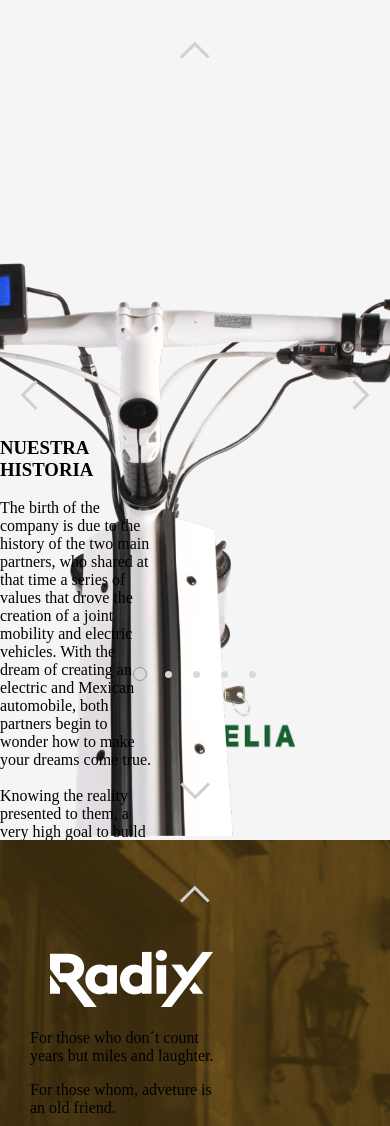
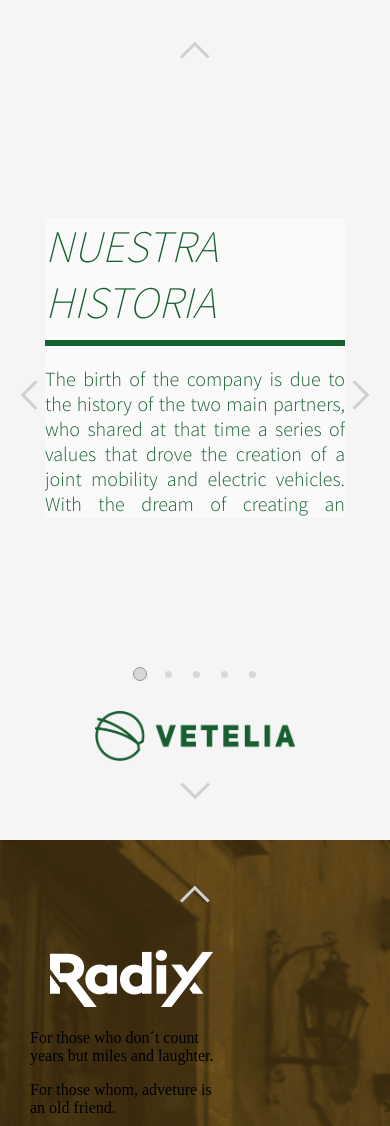
Before and after one commit to PabloArty/VETELIA, a PHP site: page / in a window 390 px wide. Shown: the part 848-1974 px from the top of the page. Run offline with PHP 8.4, Linux system fonts and the light colour scheme; some libraries are stand-ins or nearby versions.

Commit message:
Ajustes en sección About Us
asdf

```diff
--- a/css/estilo.css
+++ b/css/estilo.css
@@ -55,9 +55,11 @@ section{
 	font-family: 'Source Sans Pro', sans-serif;
 	font-weight: 300 !important;
 }
+/*
 .active{
 	text-decoration: underline;
 }
+*/
 
 .logo_verde{
 	position: absolute;
@@ -152,16 +154,37 @@ section{
 	left: 0px;
 }
 .image-slide-one img{
-	width: 60%;
   	position: relative;
-  	max-width: 780px;
-  	min-width: 550px;
+  	width: 750px;
 }
 .txt-slide-one{
+	font-family: 'Source Sans Pro', sans-serif;
+	text-decoration: none !important;
 	position: absolute;
 	z-index: 3;
-	width: 40%;
-	max-width: 650px;
+	width: 20%;
+	max-width: 450px;
+	min-width: 380px;
+	text-align: justify;
+	right: 6%;
+  	top: 205px;
+  	color: #165F30;
+  	background-color: rgba(255,255,255,0.5);
+}
+.txt-slide-one h3{
+	font-size: 45px;
+  	font-weight: 200;
+  	font-style: italic;
+  	margin: 0px 0px 10px 0px;
+  	width: 100px;
+}
+.txt-slide-one p{
+	font-weight: 300;
+}
+.bar-slide-one{
+	width: 100%;
+	height: 6px;
+	background-color: #165F30;
 }
 /* ABOUT US */
 
@@ -219,3 +242,42 @@ section{
 
 }
 /* PRODUCTOS */
+
+/* MEDIA QUERY DE 1250px HACIE ABAJO */
+@media (max-width: 1250px){
+
+	.txt-slide-one{
+		height: 300px;
+		overflow: scroll;
+		width: 570px;
+		top: 200px;
+	}
+}
+/* MEDIA QUERY DE 1250px HACIE ABAJO */
+
+
+/* MEDIA QUERY DE 980px HACIE ABAJO */
+@media (max-width: 980px){
+	.image-slide-one img
+	{
+	display: none;
+	}
+	.txt-slide-one{
+		position: relative;
+		text-decoration: none !important;
+		margin: 0 auto;
+		top:-50px;
+		right: 0px;
+		height: 300px;
+		overflow: scroll;
+		min-width: 270px;
+		width: 300px;
+	}
+	.txt-slide-one h3{
+		width: auto;
+	}
+	.txt-slide-one p{
+		font-size: 20px;
+	}
+}
+/* MEDIA QUERY DE 980px HACIE ABAJO */
--- a/index.php
+++ b/index.php
@@ -3,10 +3,11 @@
 <head>
 	<meta charset="UTF-8">
 	<title>VETELIA</title>
+    <meta name="viewport" content="width=device-width, user-scalable=no">
 	<link rel="stylesheet" href="css/jquery.fullPage.css">
 	<link rel="stylesheet" href="css/iconos.css">
     <link rel="stylesheet" href="css/estilo.css">
-    <link href='http://fonts.googleapis.com/css?family=Source+Sans+Pro:300,400,900,600italic|Armata' rel='stylesheet' type='text/css'>
+    <link href='http://fonts.googleapis.com/css?family=Source+Sans+Pro:200,300,400,600,900' rel='stylesheet' type='text/css'>
 </head>
 <body>
 <ul id="menunav">
```
